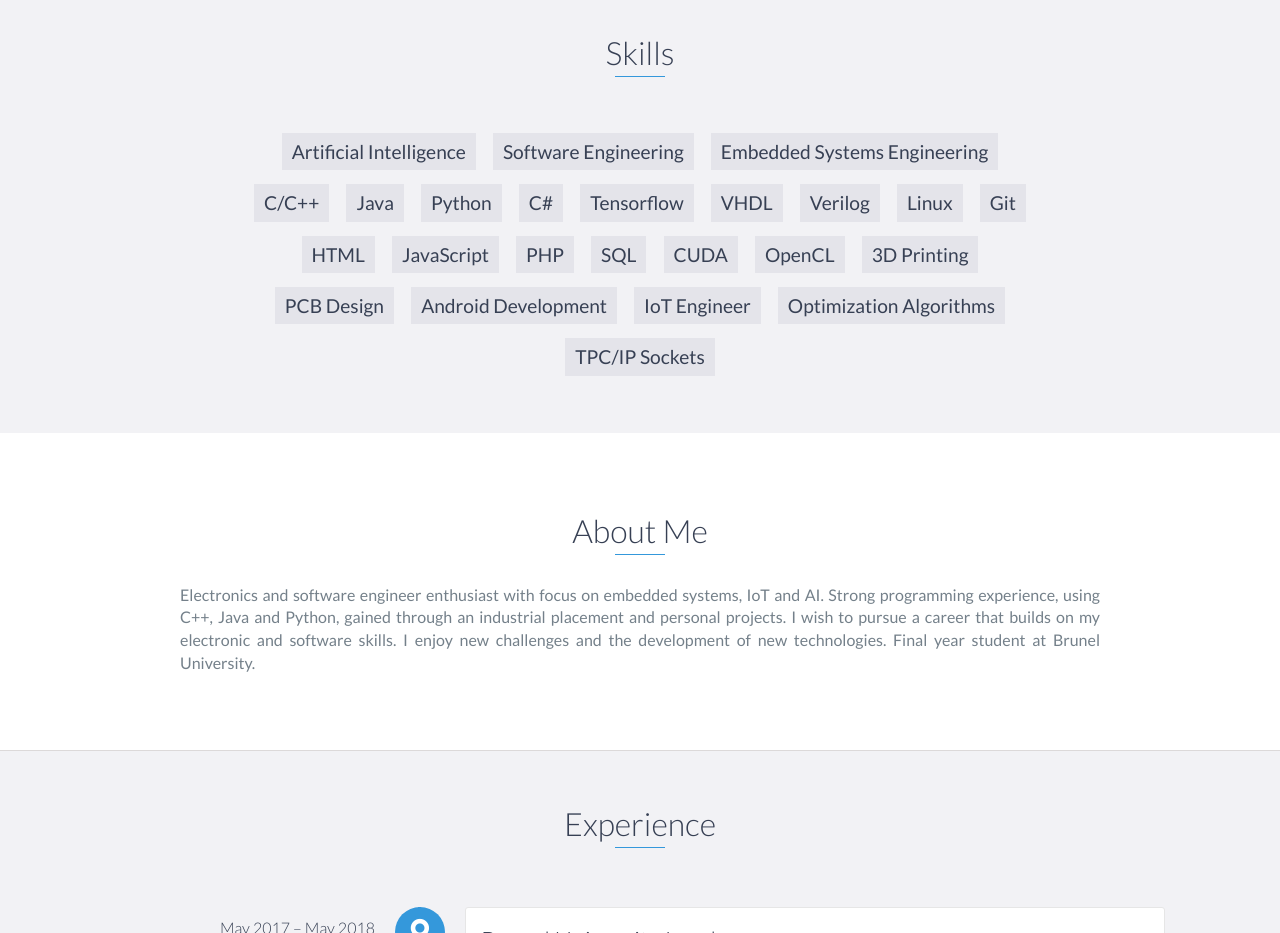
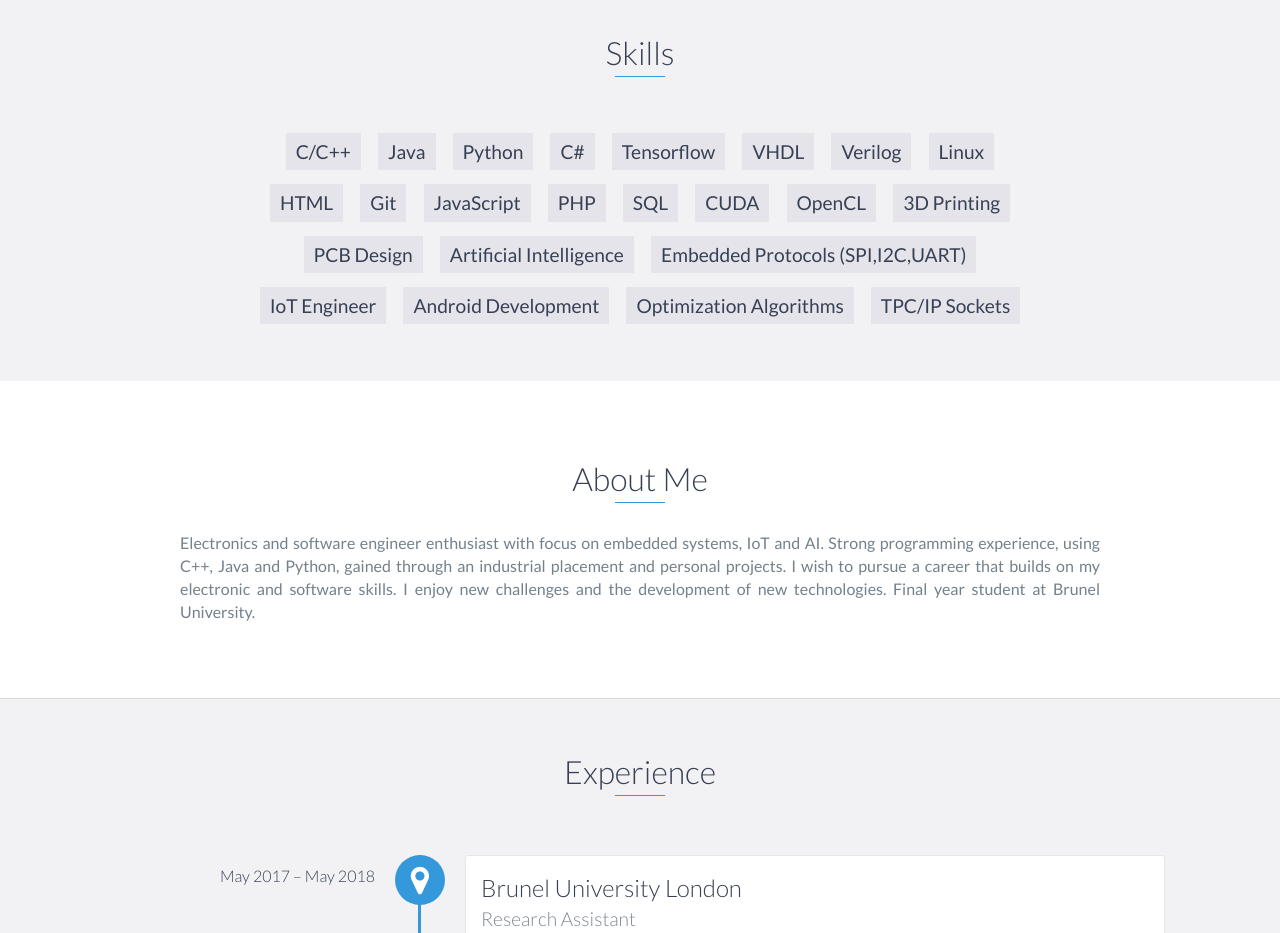
Before and after one commit to LoKKeR96/lokker96.github.io, a website: page index.html in a window 1280 px wide. Shown: the part 820-1753 px from the top of the page. Drawn offline with nearby package versions, Linux system fonts and the light colour scheme.

Commit message:
skills updated

```diff
--- a/index.html
+++ b/index.html
@@ -68,9 +68,6 @@
     <div id="skills">
         <h2 class="heading">Skills</h2>
         <ul>
-          <li>Artificial Intelligence</li>
-          <li>Software Engineering</li>
-          <li>Embedded Systems Engineering</li>
           <li>C/C++</li>
           <li>Java</li>
           <li>Python</li>
@@ -79,8 +76,8 @@
           <li>VHDL</li>
           <li>Verilog</li>
           <li>Linux</li>
+          <li>HTML</li>
           <li>Git</li>
-          <li>HTML</li>
           <li>JavaScript</li>
           <li>PHP</li>
           <li>SQL</li>
@@ -88,8 +85,10 @@
           <li>OpenCL</li>
           <li>3D Printing</li>
           <li>PCB Design</li>
+          <li>Artificial Intelligence</li>
+          <li>Embedded Protocols (SPI,I2C,UART)</li>
+          <li>IoT Engineer</li>
           <li>Android Development</li>
-          <li>IoT Engineer</li>
           <li>Optimization Algorithms</li>
           <li>TPC/IP Sockets</li>
         </ul>
```
